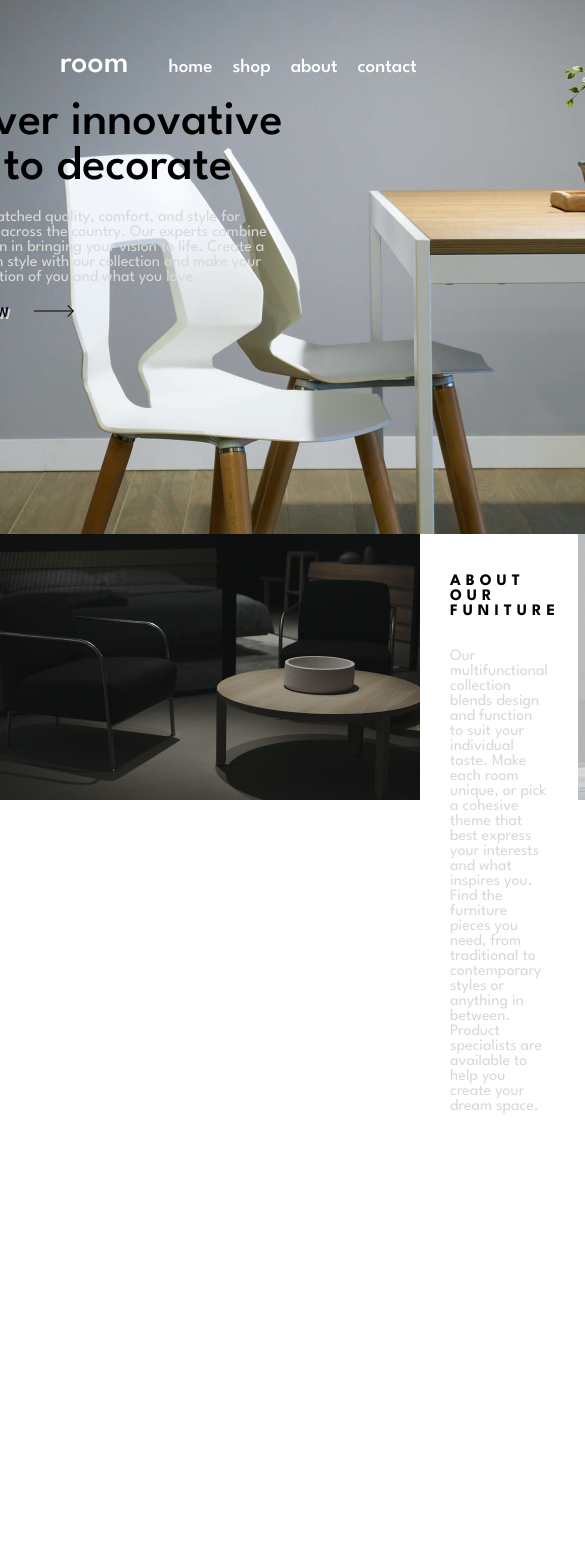
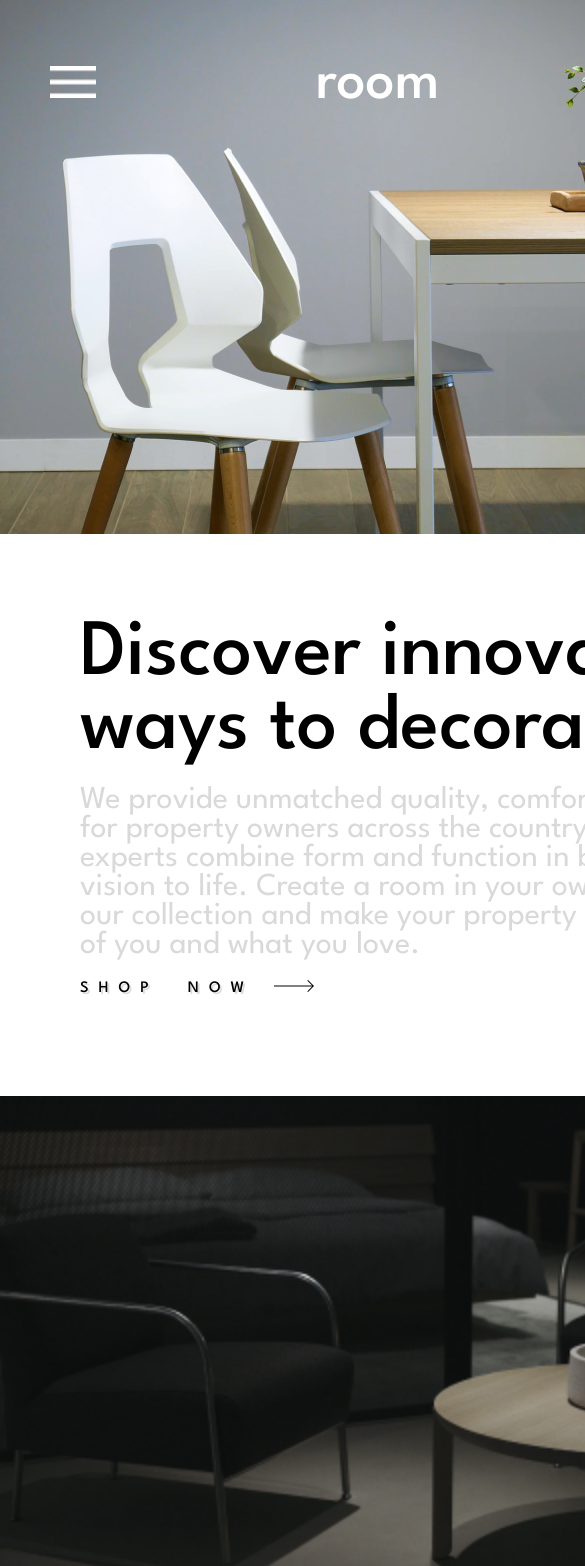
Before and after one commit to McCarthyCharles233/Amalitech-NSS-RoomHomePage, a React (Create React App) app in the folder my-app/: page / in a window 390 px wide. Shown: the top 1566 px of the page, 585 px wide, since content can reach past the window. Before the commit the page ends 1144 px from the top, so only its background shows below. Built offline with nearby package versions, Linux system fonts and the light colour scheme.

Commit message:
mobile and tablet view completed

```diff
--- a/my-app/src/Components/About.tsx
+++ b/my-app/src/Components/About.tsx
@@ -8,7 +8,7 @@ const About: React.FC = () => {
             <span>
                 <img src={image4} alt="image 4" />
             </span>
-            <span>
+            <span className="about-paragraph">
                 <p className="about-heading">about our funiture</p>
                 <p className="about-info">Our multifunctional collection blends design and function to suit your individual taste.
                     Make each room unique, or pick a cohesive theme that best express your interests and what
--- a/my-app/src/Components/Header.tsx
+++ b/my-app/src/Components/Header.tsx
@@ -1,13 +1,23 @@
 import React from "react";
+import hamburger from '../Images/hamburger.png';
 
 
 const Header:  React.FC  = () => {
     return(
         <div className="header">
+            <span className="hamburger">
+                <img src={hamburger} alt="hamburgur pic" />
+            </span>
             <span className="logo">
                 <a href="#">room</a>
             </span>
-            <span>
+            <span className="nav-links">
+                <a href="#">home</a>
+                <a href="#">shop</a>
+                <a href="#">about</a>
+                <a href="#">contact</a>
+            </span>
+            <span className="dropdwon">
                 <a href="#">home</a>
                 <a href="#">shop</a>
                 <a href="#">about</a>
--- a/my-app/src/Styles/Style.css
+++ b/my-app/src/Styles/Style.css
@@ -74,6 +74,11 @@
     margin-bottom: 20px;
 }
 
+.hero .link:hover{
+    color: #979797;
+    cursor: pointer;
+}
+
 .link span{
     text-transform: uppercase;
     word-spacing: 10px;
@@ -99,9 +104,97 @@
     font-size: 16px;
     padding: 30px;
 }
+.dropdwon, .hamburger{
+    display: none;
+}
+
+@media (max-width: 768px) {
+    *{
+        margin: 0;
+        padding: 0;
+        box-sizing: border-box;
+    }
+
+    .slider{
+        display: block;
+    }
+
+    .about img{
+        display: block;
+        width: 52.5em;
+    }
+
+    .nav-links{
+        display: none;
+    }
+
+    .logo{
+        position: absolute;
+        top: 0.5rem;
+        margin-left: 16rem;
+        font-size: 3rem;
+        padding: 0;
+
+    }
+
+    .hamburger{
+        display: flex;
+        width: 2rem;
+        height: 2rem;
+        margin-top: 1rem;
+    }
+
+    .image-slider{
+        position: relative;
+        z-index: 1;
+        top: 0;
+    }
+
+    .buttons{
+        display: flex;
+        position: absolute;
+        right: 0;
+        top: 29rem;
+        left: 49rem;
+    }
+
+    .hero{
+        position: relative;
+        padding: 5rem;
+        width: 52.5rem;
+    }
+
+    .heading{
+        font-size: 5rem;
+        font-weight: 500;
+    }
+
+    .info{
+        font-size: 2rem;
+    }
+
+    .link span{
+        font-size: 1rem;
+        font-weight: 500;
+        word-spacing: 15px;
+        letter-spacing: 10px;
+
+    }
+
+    .about{
+        width: 52.5rem;
+    }
+
+    .about-heading, .about-info{
+        font-size: 2rem;
+
+    }
 
 
-@media screen, (max-width = 1440px) {
+
+}
+
+@media (min-width: 1200px) {
 
     .logo a{
         font-size: xx-large;
@@ -128,4 +221,76 @@
         width: 400px;
         padding: 100px;
     }
+    .nav-links a{
+        position: relative;
+        display: inline-block;
+        transition: color 0.3s ease;
+    }
+
+    .nav-links a:hover{
+        color: #FFFFFF;
+    }
+
+    .nav-links a::after{
+        content: '';
+        position: absolute;
+        left: 50%;
+        bottom: 0;
+        transform: translateX(-50%);
+        width: 0%;
+        height: 2px;
+        background-color: #FFFFFF;
+        transition: width 0.3s ease;
+
+    }
+
+    .nav-links a:hover::after {
+        width: 50%;
+    }
 }
+
+/* @media screen, (min-width: 768px) {
+    .image-slider{
+        width: 60%;
+    }
+
+    .hero{
+        padding: 0;
+        margin-top: 60px;
+
+    }
+
+    .hero .heading{
+        font-size: 40px;
+    }
+
+    .about{
+        display: grid;
+        grid-template-columns: 1fr 2fr 1fr;
+    }
+
+    .about span{
+        display: flex;
+    }
+
+    .about span:nth-child(1),
+    .about span:nth-child(3) {
+        grid-column: 1 / 2;
+        grid-column: 3 / 4;
+    }
+
+    .about span:nth-child(2) {
+        grid-column: 2 / 3;
+    }
+
+    .about img{
+        width: 409px;
+    }
+
+    .about .about-heading{
+        position: absolute;
+        left: 0;
+        padding: 10px;
+    }
+
+} */
```
Also changed, not shown: my-app/src/Images/hamburger.png (added).
